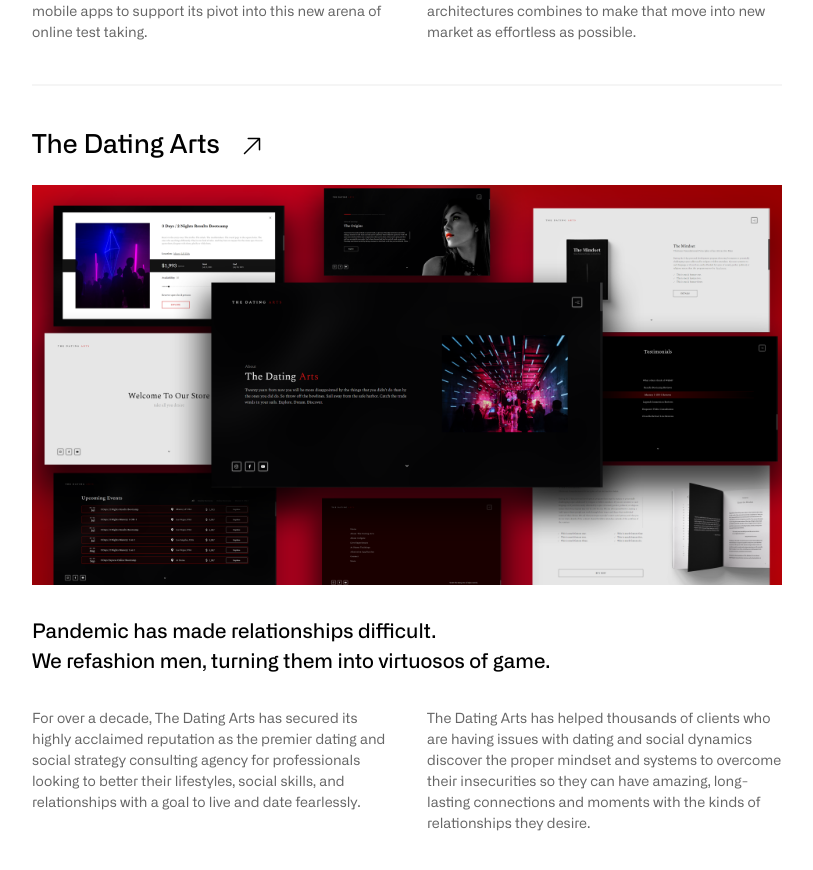
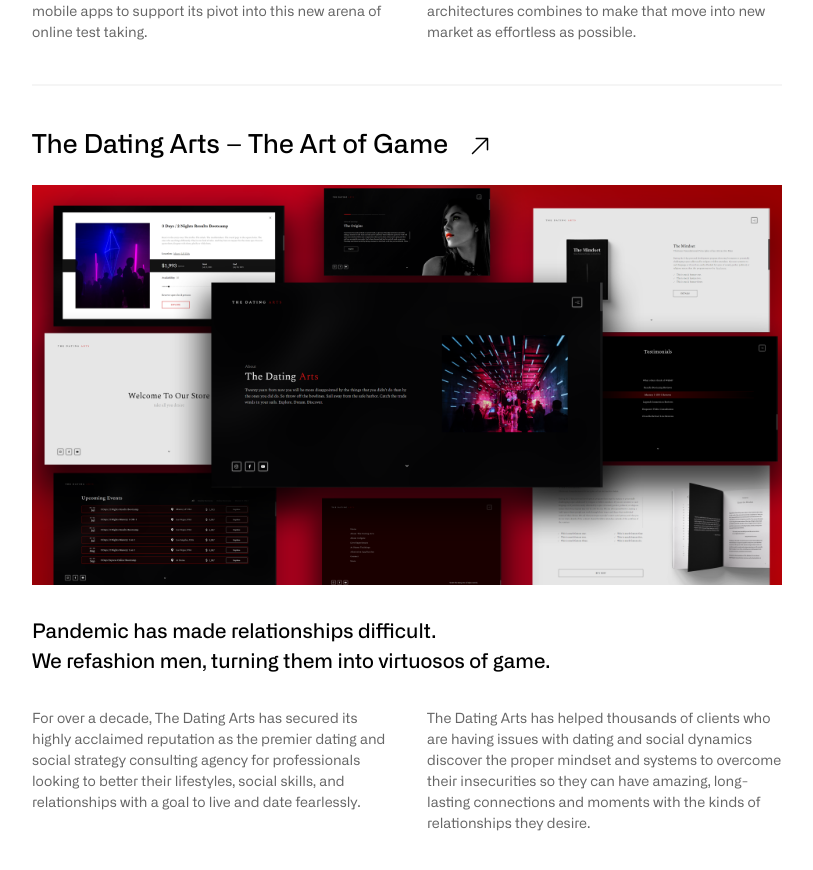
Before and after one commit to harisrab/pebblesoft-website, a Next.js app: page / in a window 1280 px wide. Shown: the part 2604-3474 px from the top of the page, without its empty margins (418-1231 px from the left). Built offline with nearby package versions, Linux system fonts and the light colour scheme; no server answers.

Commit message:
Fixed TDA

```diff
--- a/components/WhatWereBuildingSection.tsx
+++ b/components/WhatWereBuildingSection.tsx
@@ -47,7 +47,7 @@
 				"We work closely with our partners at Dragon Prep, where their deep understanding of test taking space, and our expertise in engineering frontend for applications and developing robust backend architectures combines to make that move into new market as effortless as possible.",
 		},
 		{
-			title: "The Dating Arts",
+			title: "The Dating Arts – The Art of Game",
 			link: "https://www.thedatingarts.com",
 			images: ["/tda/main.png"],
 			blurb: "Pandemic has made relationships difficult.\nWe refashion men, turning them into virtuosos of game.",
```
